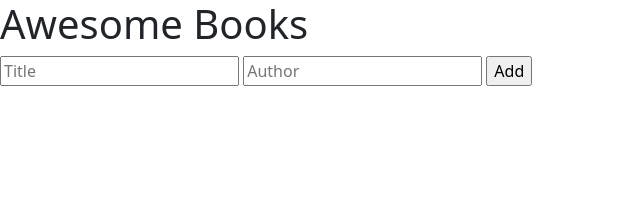
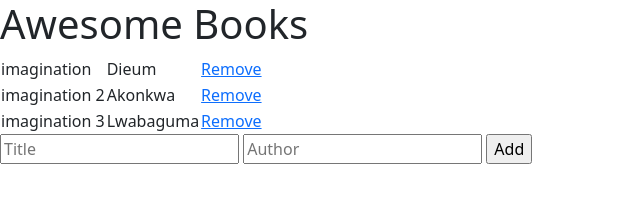
Before and after one commit to ikoote1/Awesome-Books, a website: page index.html in a window 1280 px wide. Shown: the whole page, without its empty margins (0-640 px from the left). Drawn offline with nearby package versions, Linux system fonts and the light colour scheme.

Commit message:
create the Book and the UI classes

```diff
--- a/index.html
+++ b/index.html
@@ -31,6 +31,6 @@
         </form>
       </section>
     </div>
-    <script src="./index.js"></script>
+    <script src="index.js"></script>
   </body>
 </html>
--- a/index.js
+++ b/index.js
@@ -0,0 +1,48 @@
+// book class
+class Book {
+    constructor(title, author) {
+        this.title = title;
+        this.author = author;
+    }
+}
+
+// UI class
+class UI {
+    static displayBooks() {
+        const storedBooks = [
+            {
+                title: 'imagination',
+                author: 'Dieum',
+            },
+            {
+                title: 'imagination 2',
+                author: 'Akonkwa',
+            },
+            {
+                title: 'imagination 3',
+                author: 'Lwabaguma',
+            }
+        ];
+
+        const books = storedBooks;
+
+        books.forEach((book) => UI.addBookToList(book));
+    }
+
+    static addBookToList(book) {
+        const list = document.querySelector('.table-body');
+
+        const tableRow = document.createElement('tr');
+
+        tableRow.innerHTML = `
+           <td>${book.title}</td>
+           <td>${book.author}</td>
+           <td><a href="#" class="remove-btn">Remove</a></td>
+        `
+
+        list.appendChild(tableRow);
+    }
+}
+
+// event:Display books
+document.addEventListener('DOMContentLoaded', UI.displayBooks);
```
